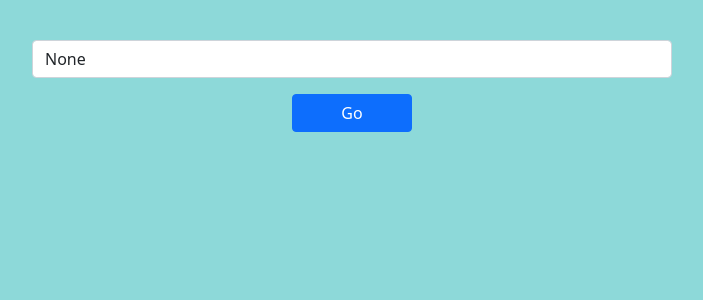
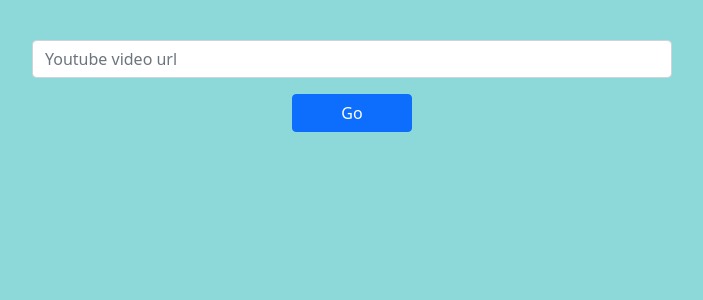
Before and after one commit to sanjeevkr04/Youtube-video-downloader, a Flask app: page / in a window 1280 px wide. Shown: the top 300 px of the page, without its empty margins (288-991 px from the left). Run offline with Flask 2, Linux system fonts and the light colour scheme.

Commit message:
added readme and minor improvements

```diff
--- a/templates/home.html
+++ b/templates/home.html
@@ -4,7 +4,7 @@
 <div class="d-flex flex-column align-items-center text-center mt-4">
   <form class="col-10 col-sm-8 col-md-6 mb-5">
     <div class="my-3">
-        <input type="url" class="form-control" id="url" name="v" placeholder="Youtube video url" value="{{url}}" required>
+        <input type="url" class="form-control" id="url" name="v" placeholder="Youtube video url" value="{{(url or "")}}" required>
     </div>
     <button type="submit" class="btn btn-primary px-5">Go</button>
   </form>
```
Also changed, not shown: README.md (added).
